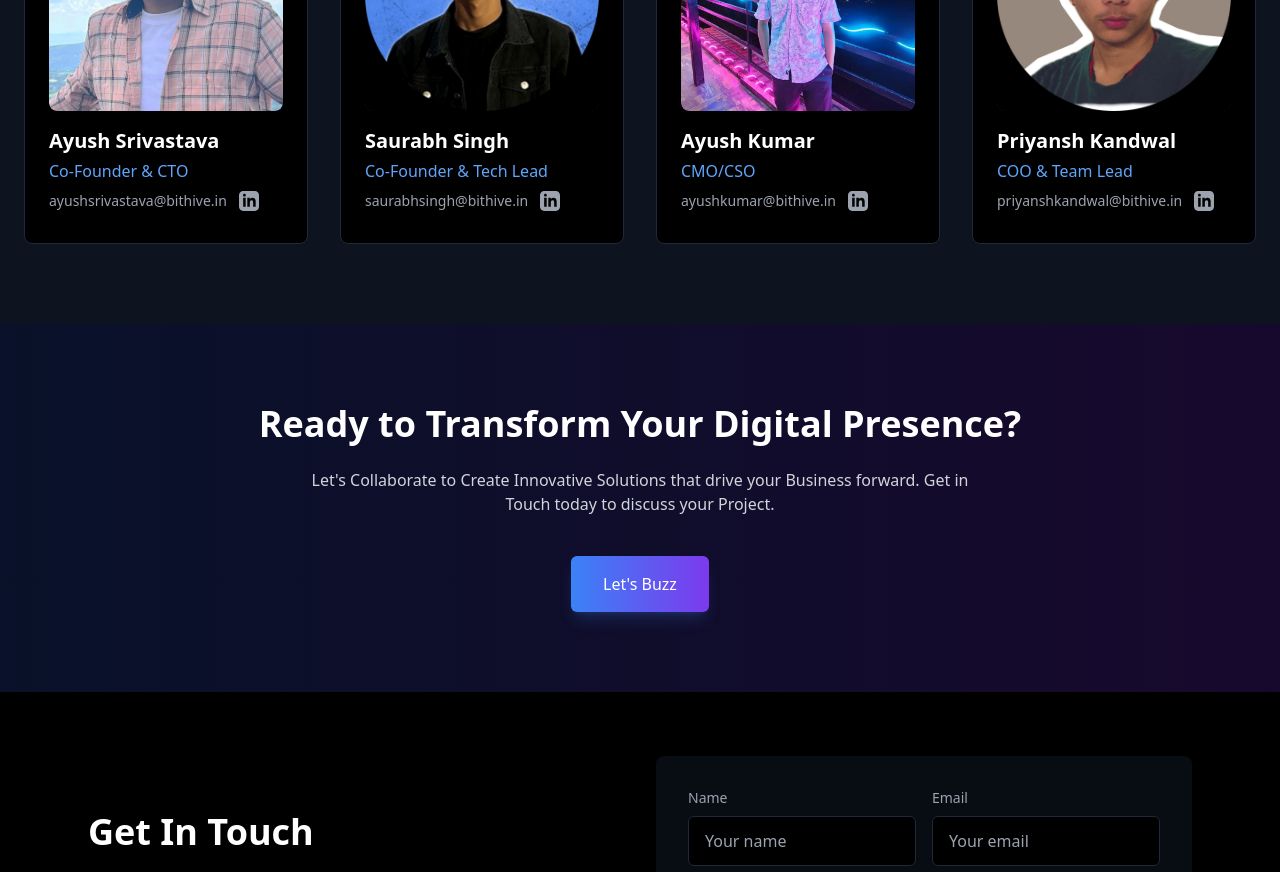
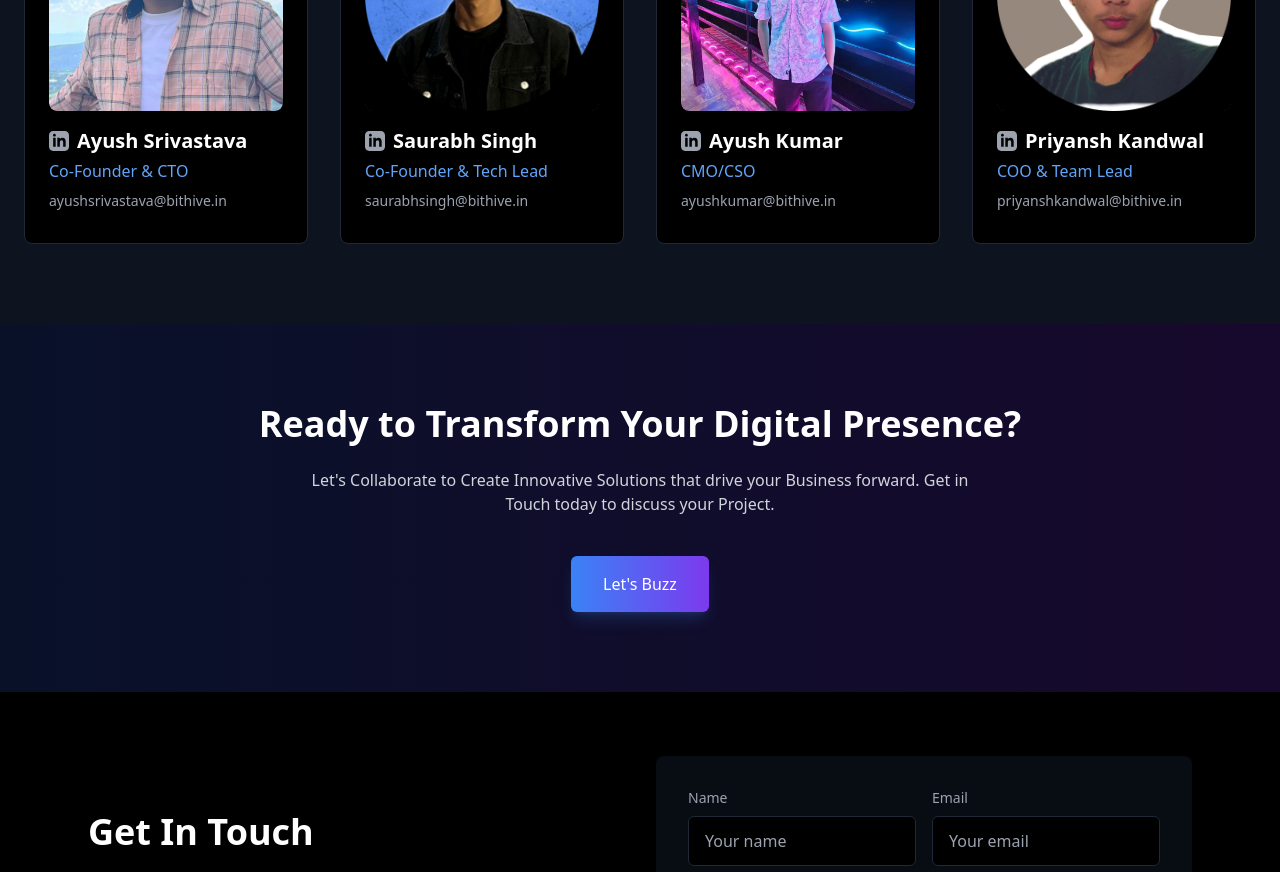
Before and after one commit to BitHiveTechnologies/BitHive-Website, a Next.js app: page / in a window 1280 px wide. Shown: the part 5180-6052 px from the top of the page. Built offline with nearby package versions, Linux system fonts and the light colour scheme.

Commit message:
add an email logo before email address

```diff
--- a/app/page.tsx
+++ b/app/page.tsx
@@ -1276,14 +1276,35 @@ export default function Page() {
                                     />
                                 </div>{' '}
                             </div>{' '}
-                            <h3 className="text-xl font-semibold mb-1" data-oid="_p2uq52">
+                            <div className="flex items-center mb-1" data-oid="9h-n--m">
+                                <a
+                                    href="https://www.linkedin.com/in/ayushsrivastava0609/"
+                                    target="_blank"
+                                    rel="noopener noreferrer"
+                                    className="text-gray-400 hover:text-blue-400 transition-colors mr-2"
+                                    data-oid="n2j_::s"
+                                >
+                                    <svg
+                                        xmlns="http://www.w3.org/2000/svg"
+                                        className="h-5 w-5"
+                                        fill="currentColor"
+                                        viewBox="0 0 24 24"
+                                        data-oid="g_px4d1"
+                                    >
+                                        <path
+                                            d="M19 0h-14c-2.761 0-5 2.239-5 5v14c0 2.761 2.239 5 5 5h14c2.762 0 5-2.239 5-5v-14c0-2.761-2.238-5-5-5zm-11 19h-3v-11h3v11zm-1.5-12.268c-.966 0-1.75-.79-1.75-1.764s.784-1.764 1.75-1.764 1.75.79 1.75 1.764-.783 1.764-1.75 1.764zm13.5 12.268h-3v-5.604c0-3.368-4-3.113-4 0v5.604h-3v-11h3v1.765c1.396-2.586 7-2.777 7 2.476v6.759z"
+                                            data-oid="te2-xvb"
+                                        />
+                                    </svg>
+                                </a>
+                                <h3 className="text-xl font-semibold" data-oid="_p2uq52">
                                     Ayush Srivastava
-                            </h3>{' '}
+                                </h3>
+                            </div>{' '}
                             <p className="text-blue-400 mb-2" data-oid="a8vuk0n">
                                 Co-Founder & CTO
                             </p>{' '}
-                            <div className="flex items-center space-x-3 mb-2">
-                                <p className="text-gray-400 text-sm" data-oid="53i8qu6">
+                            <p className="text-gray-400 text-sm mb-2" data-oid="53i8qu6">
                                 {' '}
                                 <a
                                     href="mailto:ayushsrivastava@bithive.in"
@@ -1294,22 +1315,6 @@ export default function Page() {
                                     ayushsrivastava@bithive.in{' '}
                                 </a>{' '}
                             </p>
-                                <a
-                                    href="https://www.linkedin.com/in/ayush-srivastava-bithive"
-                                    target="_blank"
-                                    rel="noopener noreferrer"
-                                    className="text-gray-400 hover:text-blue-400 transition-colors"
-                                >
-                                    <svg
-                                        xmlns="http://www.w3.org/2000/svg"
-                                        className="h-5 w-5"
-                                        fill="currentColor"
-                                        viewBox="0 0 24 24"
-                                    >
-                                        <path d="M19 0h-14c-2.761 0-5 2.239-5 5v14c0 2.761 2.239 5 5 5h14c2.762 0 5-2.239 5-5v-14c0-2.761-2.238-5-5-5zm-11 19h-3v-11h3v11zm-1.5-12.268c-.966 0-1.75-.79-1.75-1.764s.784-1.764 1.75-1.764 1.75.79 1.75 1.764-.783 1.764-1.75 1.764zm13.5 12.268h-3v-5.604c0-3.368-4-3.113-4 0v5.604h-3v-11h3v1.765c1.396-2.586 7-2.777 7 2.476v6.759z" />
-                                    </svg>
-                                </a>
-                            </div>
                         </div>{' '}
                         {/* Team Member 2 */}{' '}
                         <div
@@ -1331,14 +1336,35 @@ export default function Page() {
                                     />
                                 </div>{' '}
                             </div>{' '}
-                            <h3 className="text-xl font-semibold mb-1" data-oid="rft0t9t">
+                            <div className="flex items-center mb-1" data-oid="xzyfcum">
+                                <a
+                                    href="https://www.linkedin.com/in/saurabh-singh-bithive"
+                                    target="_blank"
+                                    rel="noopener noreferrer"
+                                    className="text-gray-400 hover:text-blue-400 transition-colors mr-2"
+                                    data-oid="qaxdlhf"
+                                >
+                                    <svg
+                                        xmlns="http://www.w3.org/2000/svg"
+                                        className="h-5 w-5"
+                                        fill="currentColor"
+                                        viewBox="0 0 24 24"
+                                        data-oid="9745ecg"
+                                    >
+                                        <path
+                                            d="M19 0h-14c-2.761 0-5 2.239-5 5v14c0 2.761 2.239 5 5 5h14c2.762 0 5-2.239 5-5v-14c0-2.761-2.238-5-5-5zm-11 19h-3v-11h3v11zm-1.5-12.268c-.966 0-1.75-.79-1.75-1.764s.784-1.764 1.75-1.764 1.75.79 1.75 1.764-.783 1.764-1.75 1.764zm13.5 12.268h-3v-5.604c0-3.368-4-3.113-4 0v5.604h-3v-11h3v1.765c1.396-2.586 7-2.777 7 2.476v6.759z"
+                                            data-oid="-ft9:9w"
+                                        />
+                                    </svg>
+                                </a>
+                                <h3 className="text-xl font-semibold" data-oid="rft0t9t">
                                     Saurabh Singh
-                            </h3>{' '}
+                                </h3>
+                            </div>{' '}
                             <p className="text-blue-400 mb-2" data-oid="74z4j8j">
                                 Co-Founder & Tech Lead
                             </p>{' '}
-                            <div className="flex items-center space-x-3 mb-2">
-                                <p className="text-gray-400 text-sm" data-oid="1yl:1_k">
+                            <p className="text-gray-400 text-sm mb-2" data-oid="1yl:1_k">
                                 {' '}
                                 <a
                                     href="mailto:saurabhsingh@bithive.in"
@@ -1349,22 +1375,6 @@ export default function Page() {
                                     saurabhsingh@bithive.in{' '}
                                 </a>{' '}
                             </p>
-                                <a
-                                    href="https://www.linkedin.com/in/saurabh-singh-bithive"
-                                    target="_blank"
-                                    rel="noopener noreferrer"
-                                    className="text-gray-400 hover:text-blue-400 transition-colors"
-                                >
-                                    <svg
-                                        xmlns="http://www.w3.org/2000/svg"
-                                        className="h-5 w-5"
-                                        fill="currentColor"
-                                        viewBox="0 0 24 24"
-                                    >
-                                        <path d="M19 0h-14c-2.761 0-5 2.239-5 5v14c0 2.761 2.239 5 5 5h14c2.762 0 5-2.239 5-5v-14c0-2.761-2.238-5-5-5zm-11 19h-3v-11h3v11zm-1.5-12.268c-.966 0-1.75-.79-1.75-1.764s.784-1.764 1.75-1.764 1.75.79 1.75 1.764-.783 1.764-1.75 1.764zm13.5 12.268h-3v-5.604c0-3.368-4-3.113-4 0v5.604h-3v-11h3v1.765c1.396-2.586 7-2.777 7 2.476v6.759z" />
-                                    </svg>
-                                </a>
-                            </div>
                         </div>{' '}
                         {/* Team Member 3 */}{' '}
                         <div
@@ -1386,14 +1396,35 @@ export default function Page() {
                                     />
                                 </div>{' '}
                             </div>{' '}
-                            <h3 className="text-xl font-semibold mb-1" data-oid="udfk0:5">
+                            <div className="flex items-center mb-1" data-oid="db5ni0h">
+                                <a
+                                    href="https://www.linkedin.com/in/ayush-kumar-aa16a2241/"
+                                    target="_blank"
+                                    rel="noopener noreferrer"
+                                    className="text-gray-400 hover:text-blue-400 transition-colors mr-2"
+                                    data-oid="784a3ig"
+                                >
+                                    <svg
+                                        xmlns="http://www.w3.org/2000/svg"
+                                        className="h-5 w-5"
+                                        fill="currentColor"
+                                        viewBox="0 0 24 24"
+                                        data-oid="vno7mgl"
+                                    >
+                                        <path
+                                            d="M19 0h-14c-2.761 0-5 2.239-5 5v14c0 2.761 2.239 5 5 5h14c2.762 0 5-2.239 5-5v-14c0-2.761-2.238-5-5-5zm-11 19h-3v-11h3v11zm-1.5-12.268c-.966 0-1.75-.79-1.75-1.764s.784-1.764 1.75-1.764 1.75.79 1.75 1.764-.783 1.764-1.75 1.764zm13.5 12.268h-3v-5.604c0-3.368-4-3.113-4 0v5.604h-3v-11h3v1.765c1.396-2.586 7-2.777 7 2.476v6.759z"
+                                            data-oid="uik3:vz"
+                                        />
+                                    </svg>
+                                </a>
+                                <h3 className="text-xl font-semibold" data-oid="udfk0:5">
                                     Ayush Kumar
-                            </h3>{' '}
+                                </h3>
+                            </div>{' '}
                             <p className="text-blue-400 mb-2" data-oid="ydb1a.s">
                                 CMO/CSO
                             </p>{' '}
-                            <div className="flex items-center space-x-3 mb-2">
-                                <p className="text-gray-400 text-sm" data-oid="d-_v_lf">
+                            <p className="text-gray-400 text-sm mb-2" data-oid="d-_v_lf">
                                 {' '}
                                 <a
                                     href="mailto:ayushkumar@bithive.in"
@@ -1404,22 +1435,6 @@ export default function Page() {
                                     ayushkumar@bithive.in{' '}
                                 </a>{' '}
                             </p>
-                                <a
-                                    href="https://www.linkedin.com/in/ayush-kumar-bithive"
-                                    target="_blank"
-                                    rel="noopener noreferrer"
-                                    className="text-gray-400 hover:text-blue-400 transition-colors"
-                                >
-                                    <svg
-                                        xmlns="http://www.w3.org/2000/svg"
-                                        className="h-5 w-5"
-                                        fill="currentColor"
-                                        viewBox="0 0 24 24"
-                                    >
-                                        <path d="M19 0h-14c-2.761 0-5 2.239-5 5v14c0 2.761 2.239 5 5 5h14c2.762 0 5-2.239 5-5v-14c0-2.761-2.238-5-5-5zm-11 19h-3v-11h3v11zm-1.5-12.268c-.966 0-1.75-.79-1.75-1.764s.784-1.764 1.75-1.764 1.75.79 1.75 1.764-.783 1.764-1.75 1.764zm13.5 12.268h-3v-5.604c0-3.368-4-3.113-4 0v5.604h-3v-11h3v1.765c1.396-2.586 7-2.777 7 2.476v6.759z" />
-                                    </svg>
-                                </a>
-                            </div>
                         </div>{' '}
                         {/* Team Member 4 */}{' '}
                         <div
@@ -1441,14 +1456,35 @@ export default function Page() {
                                     />
                                 </div>{' '}
                             </div>{' '}
-                            <h3 className="text-xl font-semibold mb-1" data-oid="rk.3c5u">
+                            <div className="flex items-center mb-1" data-oid="yyso7pp">
+                                <a
+                                    href="https://www.linkedin.com/in/priyansh-kandwal69/"
+                                    target="_blank"
+                                    rel="noopener noreferrer"
+                                    className="text-gray-400 hover:text-blue-400 transition-colors mr-2"
+                                    data-oid="9t6u0:o"
+                                >
+                                    <svg
+                                        xmlns="http://www.w3.org/2000/svg"
+                                        className="h-5 w-5"
+                                        fill="currentColor"
+                                        viewBox="0 0 24 24"
+                                        data-oid="5_h-qxa"
+                                    >
+                                        <path
+                                            d="M19 0h-14c-2.761 0-5 2.239-5 5v14c0 2.761 2.239 5 5 5h14c2.762 0 5-2.239 5-5v-14c0-2.761-2.238-5-5-5zm-11 19h-3v-11h3v11zm-1.5-12.268c-.966 0-1.75-.79-1.75-1.764s.784-1.764 1.75-1.764 1.75.79 1.75 1.764-.783 1.764-1.75 1.764zm13.5 12.268h-3v-5.604c0-3.368-4-3.113-4 0v5.604h-3v-11h3v1.765c1.396-2.586 7-2.777 7 2.476v6.759z"
+                                            data-oid="bngq632"
+                                        />
+                                    </svg>
+                                </a>
+                                <h3 className="text-xl font-semibold" data-oid="rk.3c5u">
                                     Priyansh Kandwal
-                            </h3>{' '}
+                                </h3>
+                            </div>{' '}
                             <p className="text-blue-400 mb-2" data-oid="fi23f:y">
                                 COO & Team Lead
                             </p>{' '}
-                            <div className="flex items-center space-x-3 mb-2">
-                                <p className="text-gray-400 text-sm" data-oid="n4_a7x-">
+                            <p className="text-gray-400 text-sm mb-2" data-oid="n4_a7x-">
                                 {' '}
                                 <a
                                     href="mailto:priyanshkandwal@bithive.in"
@@ -1459,22 +1495,6 @@ export default function Page() {
                                     priyanshkandwal@bithive.in{' '}
                                 </a>{' '}
                             </p>
-                                <a
-                                    href="https://www.linkedin.com/in/priyansh-kandwal-bithive"
-                                    target="_blank"
-                                    rel="noopener noreferrer"
-                                    className="text-gray-400 hover:text-blue-400 transition-colors"
-                                >
-                                    <svg
-                                        xmlns="http://www.w3.org/2000/svg"
-                                        className="h-5 w-5"
-                                        fill="currentColor"
-                                        viewBox="0 0 24 24"
-                                    >
-                                        <path d="M19 0h-14c-2.761 0-5 2.239-5 5v14c0 2.761 2.239 5 5 5h14c2.762 0 5-2.239 5-5v-14c0-2.761-2.238-5-5-5zm-11 19h-3v-11h3v11zm-1.5-12.268c-.966 0-1.75-.79-1.75-1.764s.784-1.764 1.75-1.764 1.75.79 1.75 1.764-.783 1.764-1.75 1.764zm13.5 12.268h-3v-5.604c0-3.368-4-3.113-4 0v5.604h-3v-11h3v1.765c1.396-2.586 7-2.777 7 2.476v6.759z" />
-                                    </svg>
-                                </a>
-                            </div>
                         </div>{' '}
                     </div>{' '}
                 </div>{' '}
```
Lines whose indentation alone changed are shown as unchanged.
